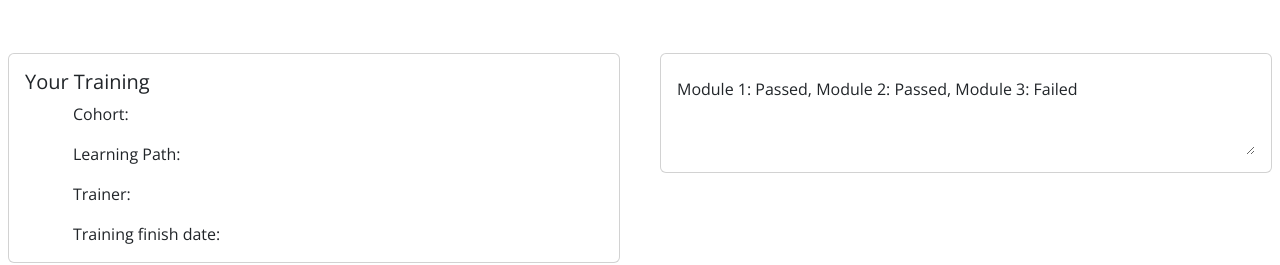
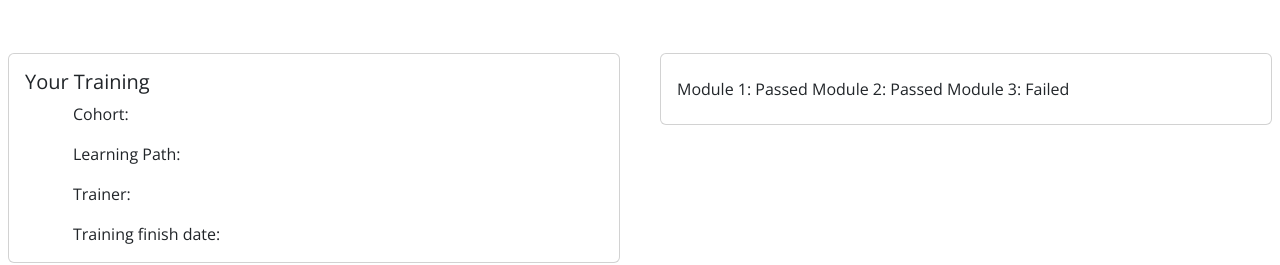
Before and after one commit to DFXtra-Group-1/DFXtraGroup1-.github, a React (Create React App) app in the folder frontend/starter/: page /graduate/1 in a window 1280 px wide. Shown: the part 415-680 px from the top of the page. Built offline with nearby package versions, Linux system fonts and the light colour scheme; no server answers.

Commit message:
test for trainingcard

```diff
--- a/frontend/starter/src/Components/profileView/TrainingCard.jsx
+++ b/frontend/starter/src/Components/profileView/TrainingCard.jsx
@@ -1,17 +1,32 @@
 const TrainingCard = () => {
 
-    const text = 'Module 1: Passed, Module 2: Passed, Module 3: Failed';
+    //const text = 'Module 1: Passed, Module 2: Passed, Module 3: Failed';
+
+    const moduleObj = {
+        Module1: "Passed",
+        Module2: "Passed",
+        Module3: "Failed",
+    }
+
 
     return (
         <div className="col-sm-6">
             <div className="card mx-2 my-5">
                 <div className="card-body" >
-                    <div class="form-group">
-                        <textarea class="form-control-plaintext" readonly id="exampleFormControlTextarea1" value={text} rows="3"></textarea>
+                    <div className="form-group">
+                        {/* <textarea class="form-control-plaintext" readonly id="exampleFormControlTextarea1" value={text} rows="3"></textarea> */}
+                        <div className="form-control-plaintext" readOnly id="exampleFormControlTextarea1" rows="3">
+                            <span> Module 1:</span>
+                            <span> {moduleObj.Module1}</span>
+                            <span> Module 2:</span>
+                            <span> {moduleObj.Module2}</span>
+                            <span> Module 3:</span>
+                            <span> {moduleObj.Module3}</span>
+                        </div>
                     </div>
                 </div>
             </div>
-        </div>
+        </div >
     )
 };
 
```
Also changed, not shown: 1 other file (tests, documents, lock files or other folders).
